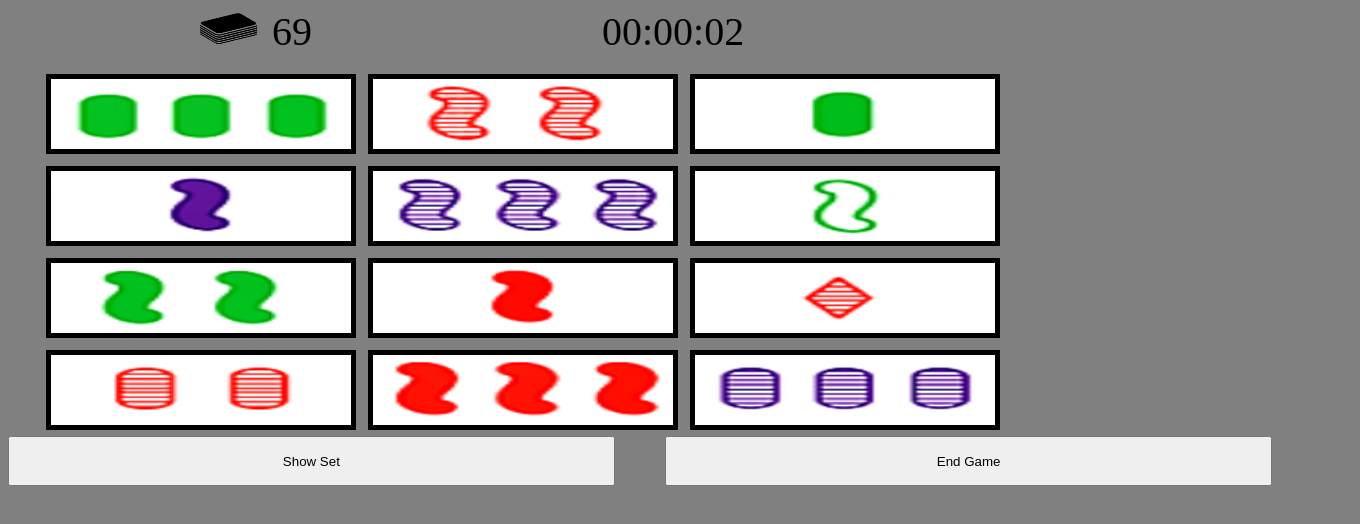
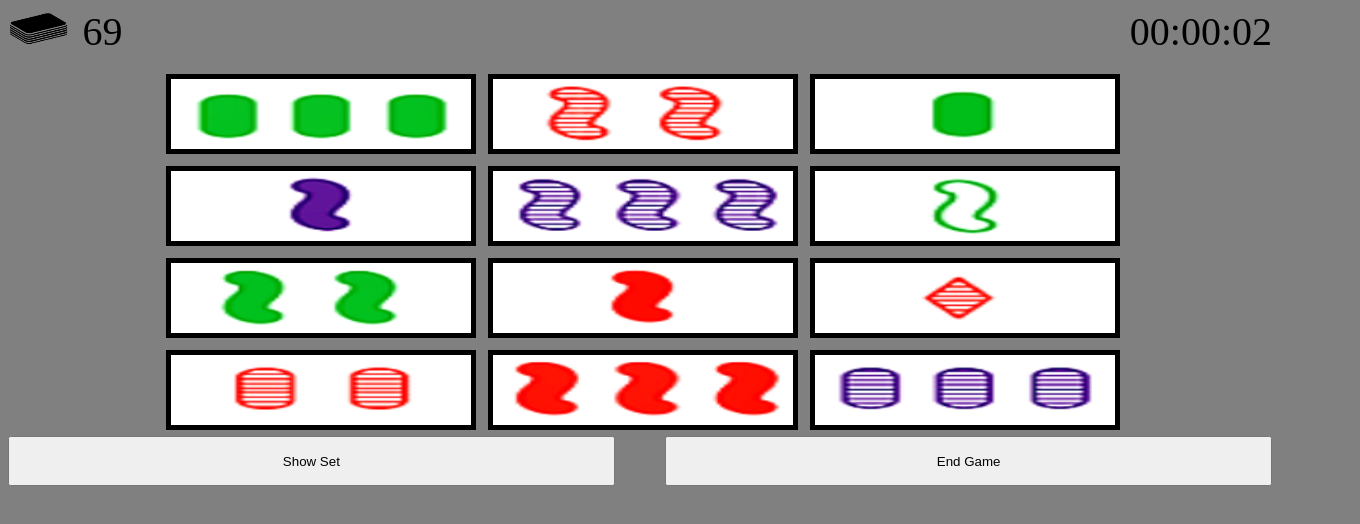
Before and after one commit to Ofri-Chen/set, an Angular app: page / in a window 1280 px wide. Both pictures are taken after a click on the button "Start Game". Shown: the top 524 px of the page, 1360 px wide, since content can reach past the window. Built offline with nearby package versions, Linux system fonts and the light colour scheme.

Commit message:
more css :)

```diff
--- a/src/app/components/board/board.component.css
+++ b/src/app/components/board/board.component.css
@@ -2,7 +2,7 @@
     display: flex;
     flex-wrap: wrap;
     width: 95%;
-    margin: auto;
+    margin-left: 12%;
 }
 
 .card {
@@ -22,13 +22,14 @@
 
 .game-info {
     display: flex;
+    justify-content: space-between;
     font-size: 250%;
 }
 
 .cards-count-container {
     display: flex;
-    margin-left: 15%;
-    margin-right: 13%;
+    /* margin-left: 15%; */
+    /* margin-right: 13%; */
 }
 
 .time-container {
```
